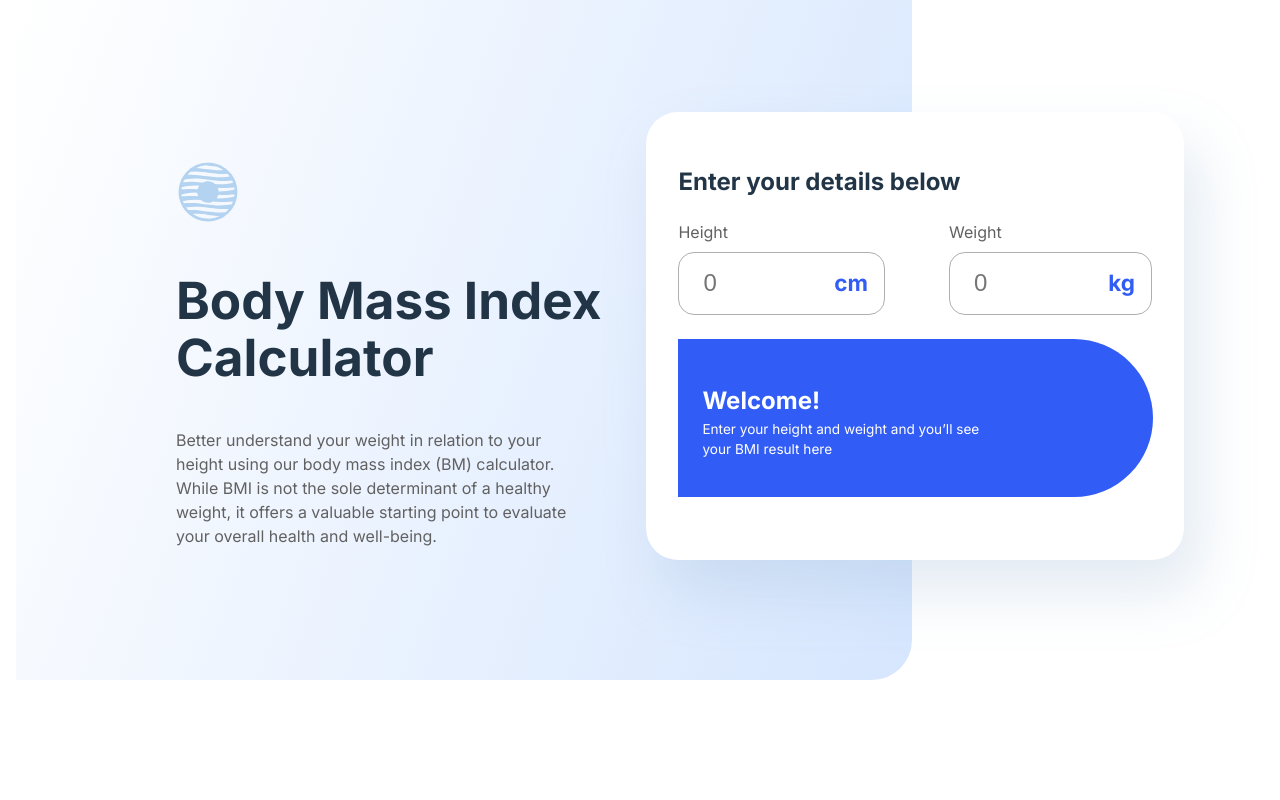
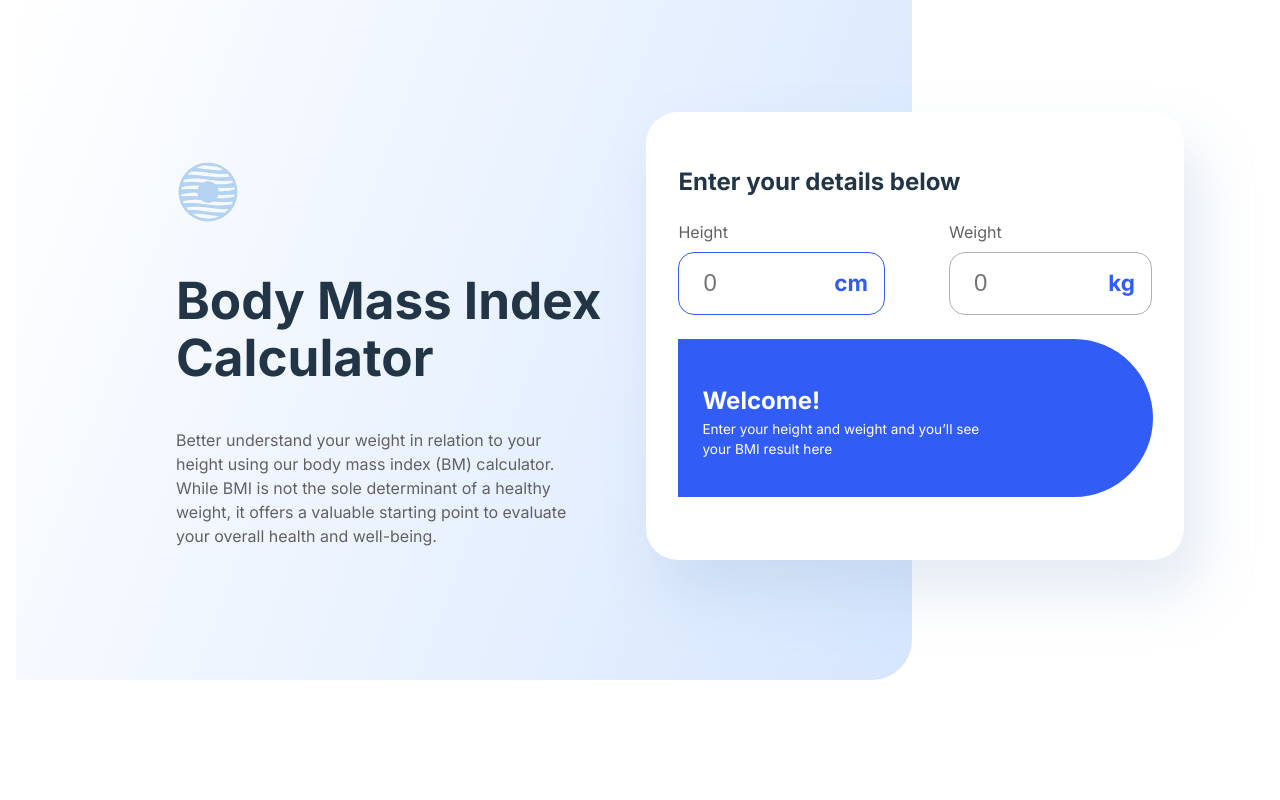
Before and after one commit to Danish49/BMI-calculator, a React (Vite) app: page / in a window 1280 px wide. In both pictures the pointer is over the element "cm". Shown: the top 800 px of the page. Built offline with nearby package versions, Linux system fonts and the light colour scheme.

Commit message:
Update App.css

```diff
--- a/src/App.css
+++ b/src/App.css
@@ -115,6 +115,9 @@ body {
   border: 1px solid #afafaf;
   border-radius: 1rem;
   height: 3.8rem;
+}
+.inputBg:hover {
+  border: 1px solid #315cf6;
 }
 
 #BMI-form .result {
```
